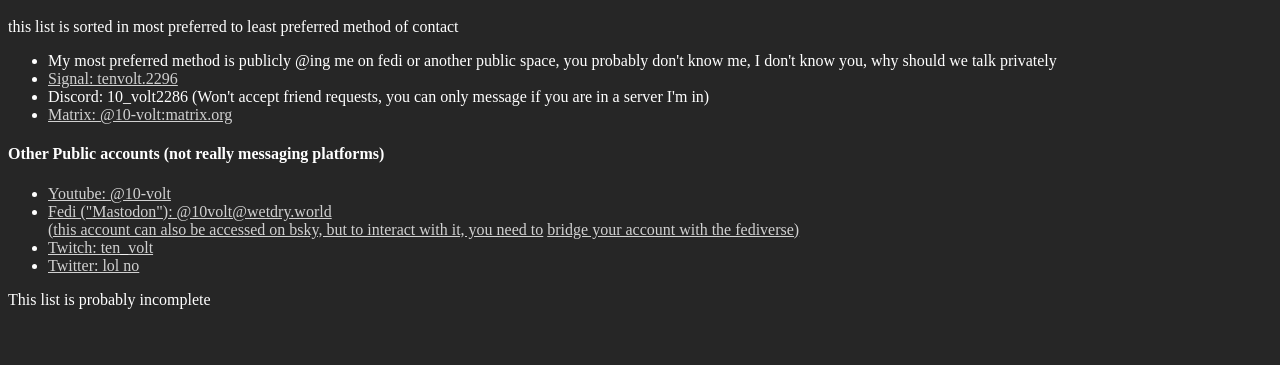
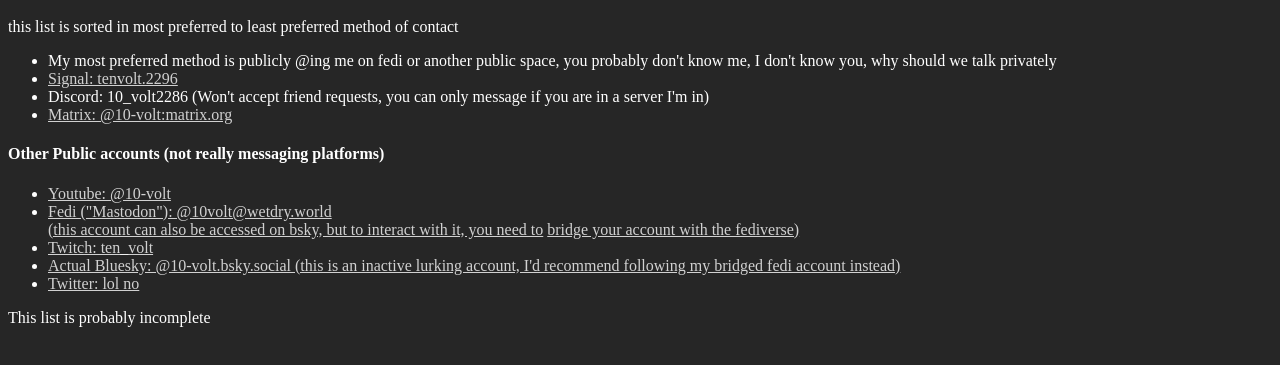
Before and after one commit to 10-volt/10-volt.github.io, a plain HTML site: page contact.html in a window 1280 px wide. Shown: the part 135-500 px from the top of the page. Drawn offline with Linux system fonts and the light colour scheme.

Commit message:
Add files via upload

```diff
--- a/contact.html
+++ b/contact.html
@@ -33,6 +33,7 @@
         <li><a href="https://www.youtube.com/@10-volt">Youtube: @10-volt</a></li>
         <li><a href="https://wetdry.world/@10volt">Fedi ("Mastodon"): @10volt@wetdry.world</a><br> <a href="https://bsky.app/profile/10volt.wetdry.world.ap.brid.gy">(this account can also be accessed on bsky, but to interact with it, you need to</a> <a href="https://fed.brid.gy/docs#bluesky-get-started">bridge your account with the fediverse)</a></li>
         <li><a href="https://twitch.tv/ten_volt">Twitch: ten_volt</a></li>
+        <li><a href="https://bsky.app/profile/10-volt.bsky.social">Actual Bluesky: @10-volt.bsky.social (this is an inactive lurking account, I'd recommend following my bridged fedi account instead)</a></li>
         <li><a href="twitter.html">Twitter: lol no</a></li>
     </ul>
     <p>This list is probably incomplete</p>
```
